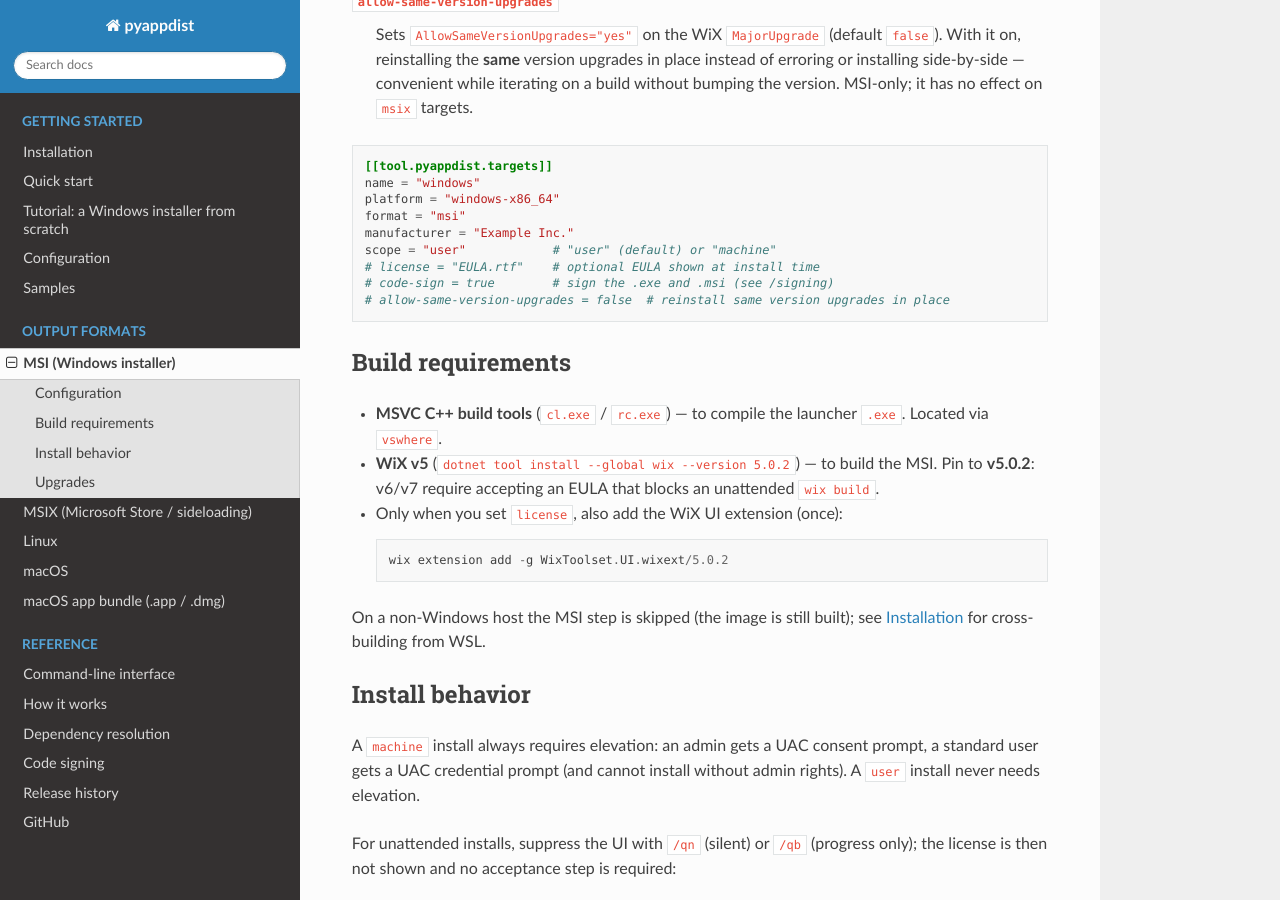
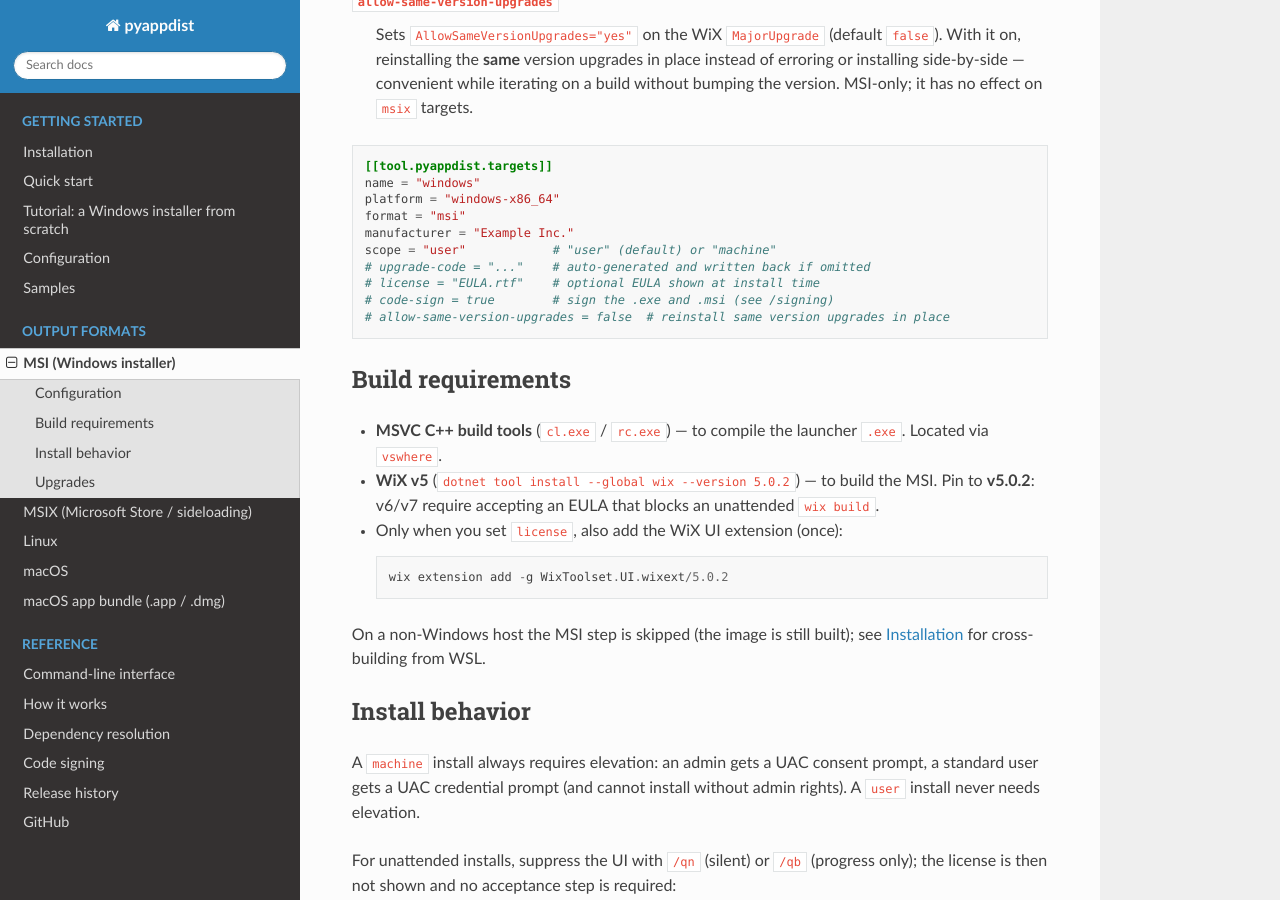
Before and after one commit to atsuoishimoto/pyappdist, a Sphinx documentation site: the page built from docs/formats/msi.rst, in a window 1280 px wide and 900 px high, scrolled down 997 px. Built offline with Sphinx 7.4.7 and the Read the Docs theme 3.1.0, drawn with Linux system fonts in a browser that asks for light colours.

Commit message:
update docs

```diff
--- a/docs/formats/msi.rst
+++ b/docs/formats/msi.rst
@@ -55,6 +55,7 @@ Configuration
    format = "msi"
    manufacturer = "Example Inc."
    scope = "user"            # "user" (default) or "machine"
+   # upgrade-code = "..."    # auto-generated and written back if omitted
    # license = "EULA.rtf"    # optional EULA shown at install time
    # code-sign = true        # sign the .exe and .msi (see /signing)
    # allow-same-version-upgrades = false  # reinstall same version upgrades in place
```
Also changed, not shown: 8 other files.
